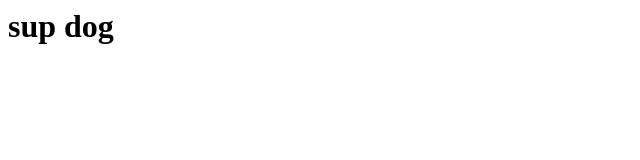
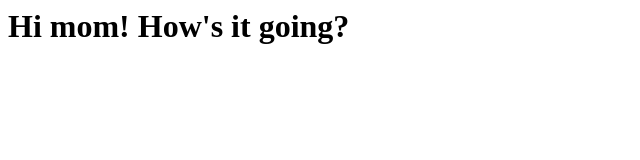
Before and after one commit to walker-herndon/walker-herndon.github.io, a plain HTML site: page index.html in a window 1280 px wide. Shown: the whole page, without its empty margins (0-640 px from the left). Drawn offline with Linux system fonts and the light colour scheme.

```diff
--- a/index.html
+++ b/index.html
@@ -1,4 +1,4 @@
 <html>
-    <h1>sup dog</h1>
+    <h1>Hi mom! How's it going?</h1>
 
 </html>
```
